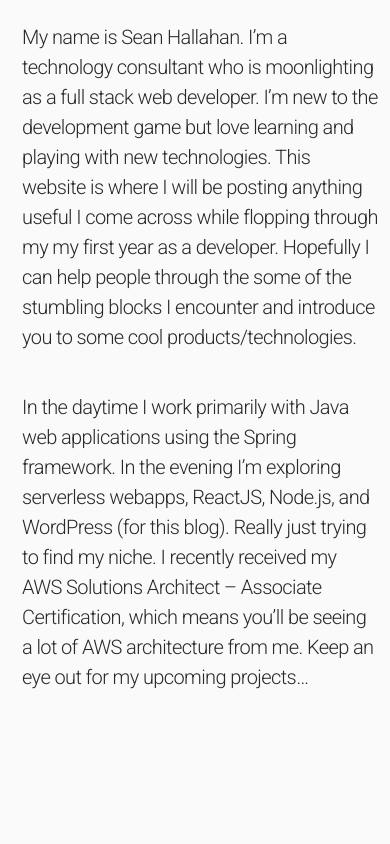
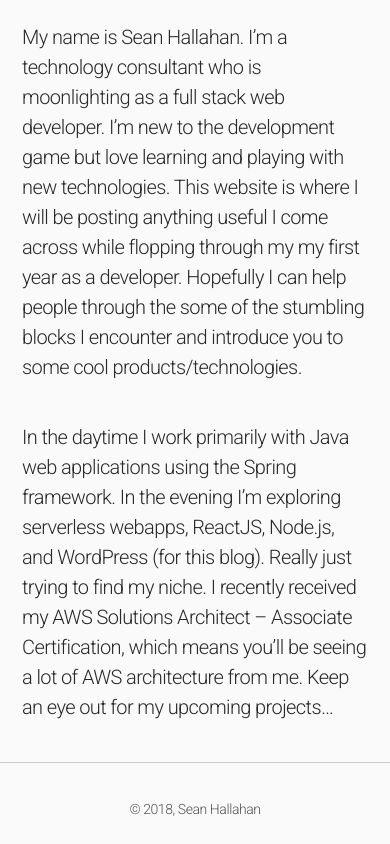
Before and after one commit to sfhallahan/sfhallahan.github.io, a plain HTML site: page index.html in a window 390 px wide. Shown: the part 502-1346 px from the top of the page. Before the commit the page ends 1234 px from the top, so only its background shows below. Drawn offline with Linux system fonts and the light colour scheme.

Commit message:
add 2018 footer

```diff
--- a/css/main.css
+++ b/css/main.css
@@ -182,6 +182,21 @@
   height: 300px;
 }
 
+.footer {
+  border-top: solid;
+  border-width: 1px;
+  border-color: rgba(0, 0, 0, 0.19);
+}
+
+.footer-text {
+  font-size: 14px;
+  font-weight: 200;
+  color: rgba(0, 0, 0, 0.67);
+  text-align: center;
+  padding: 24px 0;
+  margin: 12px 0;
+}
+
 /* For mobile */
 @media only screen and (max-width: 720px) {
   .header {
@@ -271,7 +286,7 @@
 
   .post-container {
     display: grid;
-    grid-template-columns: 10px 2px 10px 1fr 2px 10px;
+    grid-template-columns: 10px 2px 10px 1fr 10px 2px 10px;
     min-width: 320px;
     padding: 20px 0;
   }
--- a/index.html
+++ b/index.html
@@ -3,11 +3,11 @@
   <head>
     <title>Sean Hallahan - Full stack developer</title>
     <meta name="viewport" content="width=device-width,initial-scale=1">
-    <link href="css/main.css" rel="stylesheet" />
+    <link href="/css/main.css" rel="stylesheet" />
     <link href="https://fonts.googleapis.com/css?family=Roboto:300,400,500,700" rel="stylesheet">
     <script defer src="https://use.fontawesome.com/releases/v5.0.2/js/all.js"></script>
-    <script src="js/jquery-3.2.1.min.js"></script>
-    <script src="js/main.js"></script>
+    <script src="/js/jquery-3.2.1.min.js"></script>
+    <script src="/js/main.js"></script>
   </head>
   <body>
       <header id="header" class="header nav-down">
@@ -54,7 +54,10 @@
           architecture from me. Keep an eye out for my upcoming projects…
         </p>
       </article>
-      <footer>
+      <footer class="footer">
+          <p class="footer-text">
+            &copy; 2018, Sean Hallahan
+          </p>
       </footer>
   </body>
 </html>
```
Also changed, not shown: blog/2017/12/post.html (+4 -1 lines), blog/index.html (+4 -2 lines), projects/index.html (+4 -1 lines).
